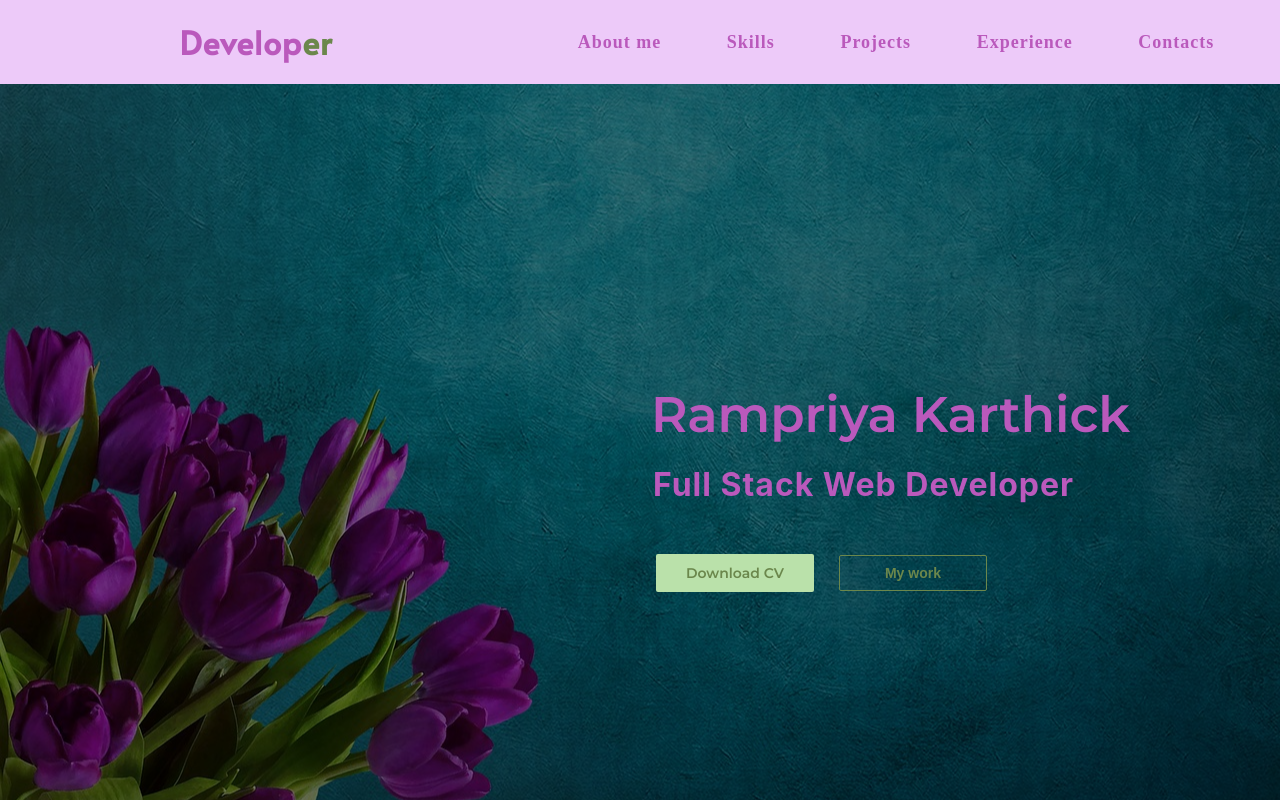
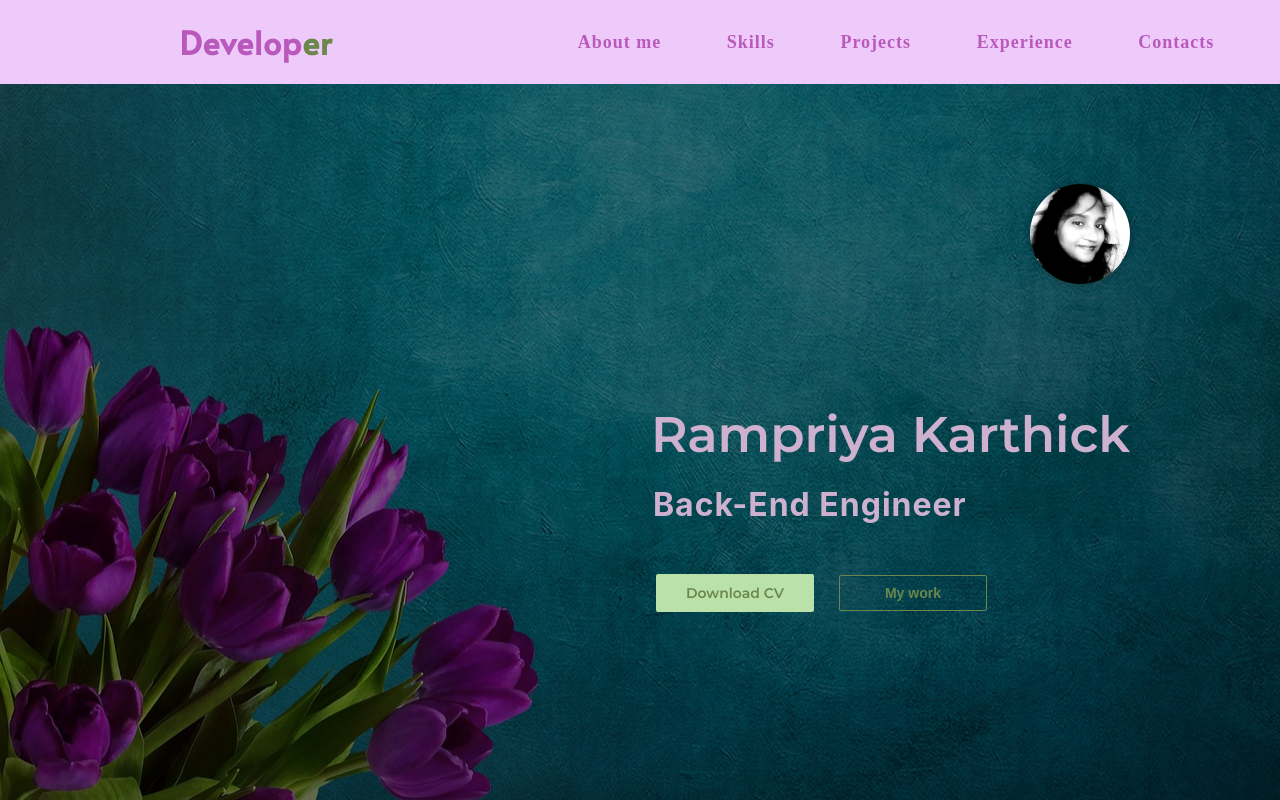
Before and after one commit to RampriyaKarthick/pf, a React (Create React App) app: page / in a window 1280 px wide. Shown: the top 800 px of the page. Built offline with nearby package versions, Linux system fonts and the light colour scheme.

Commit message:
some animations

```diff
--- a/src/components/TopContent/TopContent.css
+++ b/src/components/TopContent/TopContent.css
@@ -1,7 +1,7 @@
 @import url("https://fonts.googleapis.com/css2?family=Alata&family=Crimson+Text&family=Montserrat:wght@300;500&display=swap");
 @import url("https://fonts.googleapis.com/css2?family=Alata&family=Crimson+Text&family=Montserrat:wght@300;500;600&display=swap");
 .topContent {
-  color: #ba59bc;
+  color: #ceb1cf;
    position: relative;
 }
 .topContent__container {
@@ -67,3 +67,28 @@
     background-color: yellowgreen;
     font-weight:800px
 }
+
+.topContent__profilePhotoContainer {
+  display: flex;
+  justify-content: flex-end;
+  align-items: center;
+  margin-bottom: 20px;
+  position: relative;
+  top: -150px;
+}
+
+.topContent__profilePhoto {
+  width: 100px;
+  height: 100px;
+  border-radius: 50%;
+  object-fit: cover;
+  box-shadow: 0px 0px 10px rgba(0, 0, 0, 0.3);
+  position: absolute;
+  transition: transform 0.3s, box-shadow 0.3s;
+}
+
+
+.topContent__profilePhoto:hover {
+  transform: scale(1.1);
+  box-shadow: 0px 0px 15px rgba(0, 0, 0, 0.5);
+}
--- a/src/components/TopContent/TopContent.jsx
+++ b/src/components/TopContent/TopContent.jsx
@@ -1,13 +1,37 @@
-import React from 'react'
-import { Link } from 'react-scroll'
-import "./TopContent.css"
+import React, {useState, useEffect} from 'react';
+import { Link } from 'react-scroll';
+import ProfilePhoto from "../../assets/profile.jpg";
+import "./TopContent.css";
+
+const roles = [
+  "Full Stack Web Developer",
+  "FrontEnd Developer",
+  "Dynamic Developer",
+  "Back-End Engineer",
+  "MERN Stack Developer",
+  "Problem Solver",
+  "JavaScript Enthusiast",
+];
 
 function TopContent() {
+
+  const [currentRoleIndex, setCurrentRoleIndex] = useState(0);
+
+  useEffect(() => {
+    const interval = setInterval(() => {
+      setCurrentRoleIndex((prevIndex) => (prevIndex + 1) % roles.length);
+    }, 2000); // Change role every 3 seconds
+
+    return () => clearInterval(interval);
+  }, []);
   return (
     <div className="topContent">
       <div className='topContent__container'>
+        <div className="topContent__profilePhotoContainer">
+          <img src={ProfilePhoto} alt="Profile" className="topContent__profilePhoto" />
+        </div>
         <h1>Rampriya Karthick</h1>
- <p> Full Stack Web Developer</p>
+        <p>{roles[currentRoleIndex]}</p>
         <a href="https://drive.google.com/file/d/1kYILm_hExRR_ScbluNWEk_hp-Lt5gBhh/view?usp=sharing">
           <button className="topContent__downloadButton">
             Download CV
@@ -18,7 +42,7 @@ function TopContent() {
         </Link>
       </div>
     </div>
-  )
+  );
 }
 
-export default TopContent
+export default TopContent;
```
Also changed, not shown: src/assets/profile.jpg (added). Lines whose indentation alone changed are shown as unchanged.
